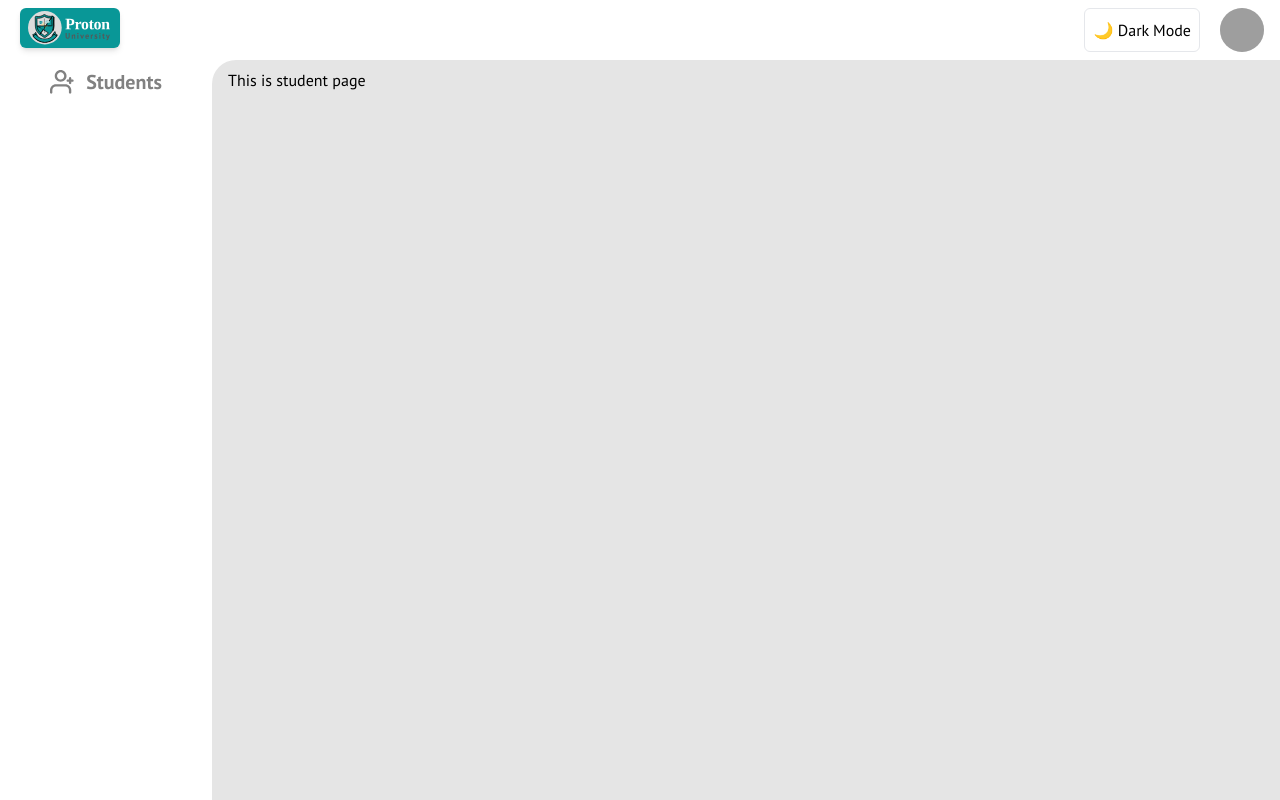
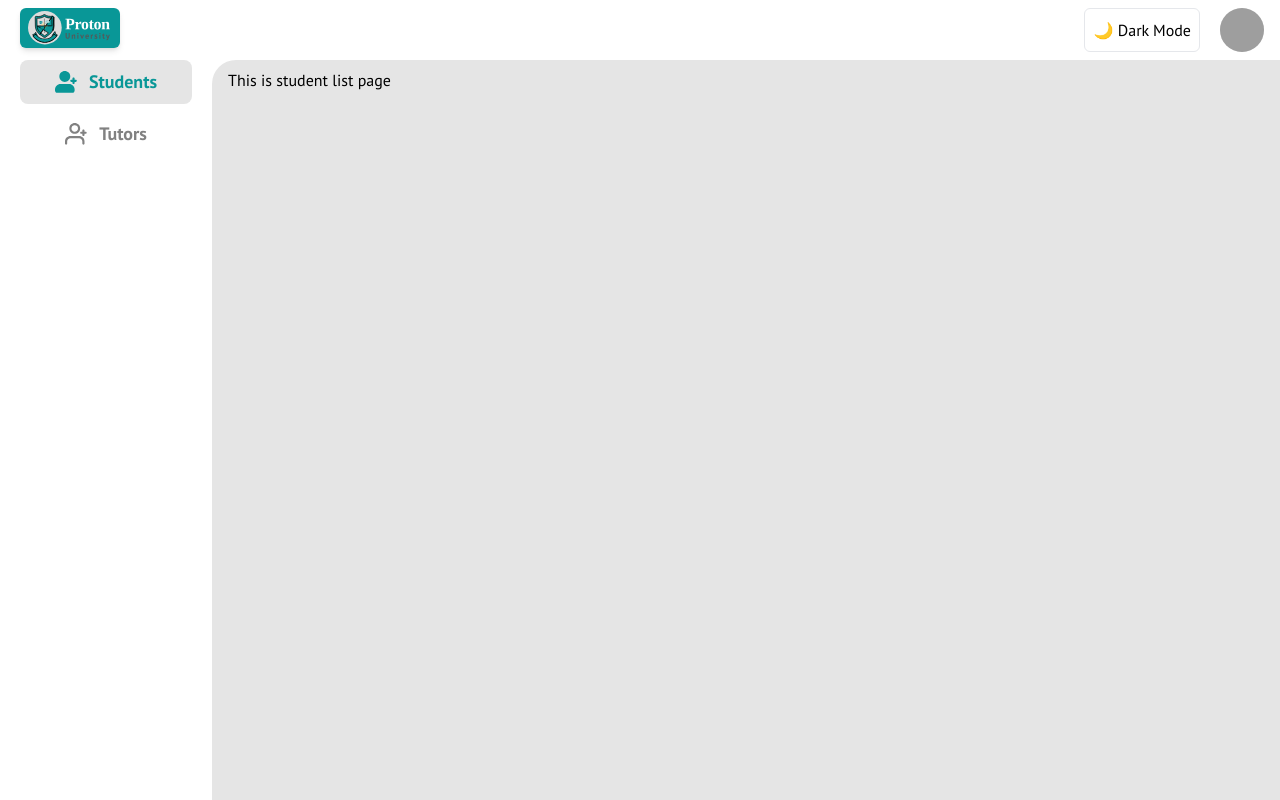
Before and after one commit to lonshanworld/etutor-frontend, a Next.js app: page /dashboard/staff/students in a window 1280 px wide. Built offline with nearby package versions, Linux system fonts and the light colour scheme; grey boxes are pictures that could not be loaded; a web font is replaced by a local one.

Commit message:
add page navigation

```diff
--- a/src/api/general-api-services.ts
+++ b/src/api/general-api-services.ts
@@ -1,6 +1,6 @@
 async function fetchData(method: string, apiString?: string, body? : any) : Promise<any> {
     const response = await fetch(
-        `${process.env.NEXT_PUBLIC_API_URL}${apiString}`,
+        `${process.env.NEXT_PUBLIC_API_URL}/${apiString}`,
         {
             method : method,
             body: body ? JSON.stringify(body) : undefined
--- a/src/app/dashboard/staff/students/page.tsx
+++ b/src/app/dashboard/staff/students/page.tsx
@@ -1,5 +1,5 @@
 export default function StudentListPage(){
     return (
-        <>This is student page</>
+        <>This is student list page</>
     );
 }
--- a/src/app/dashboard/staff/template.tsx
+++ b/src/app/dashboard/staff/template.tsx
@@ -3,12 +3,17 @@
 import SideBarBox from "@/components/sidebar/SidebarBox";
 import CreateAccountIcon from "@/assets/svgs/create-account-grey.svg";
 import SelectedCreateAccountIcon from "@/assets/svgs/create-account-colored.svg";
+import { usePathname, useRouter } from "next/navigation";
+import { AppRouter } from "@/router";
 
 export default function StaffDashboardTemplate({
     children,
   }: Readonly<{
     children: React.ReactNode;
   }>){
+    const pathName = usePathname();
+    const router = useRouter();
+
     return (
         <div
         className="flex flex-row w-full h-full">
@@ -17,9 +22,20 @@ export default function StaffDashboardTemplate({
             <SideBarBox
               icon={CreateAccountIcon}
               selectedIcon={SelectedCreateAccountIcon}
-              isSelected={false}
+              isSelected={AppRouter.staffDashboardStudents === pathName}
               label="Students"
-              onClick={()=>{}}
+              onClick={()=>{
+                router.push(AppRouter.staffDashboardStudents)
+              }}
+            />
+            <SideBarBox
+              icon={CreateAccountIcon}
+              selectedIcon={SelectedCreateAccountIcon}
+              isSelected={AppRouter.staffDashboardTutors === pathName}
+              label="Tutors"
+              onClick={()=>{
+                router.push(AppRouter.staffDashboardTutors)
+              }}
             />
           </div>
           <div
--- /dev/null
+++ b/src/app/dashboard/staff/tutors/page.tsx
@@ -0,0 +1,5 @@
+export default function TutorListPage(){
+    return (
+        <>This is tutor list page</>
+    );
+}
--- a/src/components/sidebar/SidebarBox.tsx
+++ b/src/components/sidebar/SidebarBox.tsx
@@ -24,10 +24,10 @@ export default function SideBarBox(
 
             <Image
             src={isSelected ? selectedIcon : icon}
-            width={24}
-            height={24}
+            width={22}
+            height={22}
             alt="Icon"/>
-            <span className="text-lg md:text-xl font-bold">{label}</span>
+            <span className="text-lg md:text-lg font-bold">{label}</span>
         </button>
     );
 }
--- a/src/router.ts
+++ b/src/router.ts
@@ -1,6 +1,7 @@
-export const AppRoute = {
-    loginPage : "login",
+export const AppRouter = {
+    loginPage : "/login",
     introPage : "/",
-    staffDashboard : "dashboard/staff",
-    staffDashboardStudents : "dashboard/staff/students"
+    staffDashboard : "/dashboard/staff",
+    staffDashboardStudents : "/dashboard/staff/students",
+    staffDashboardTutors : "/dashboard/staff/tutors"
 }
```
Also changed, not shown: 1 other file (tests, documents, lock files or other folders).
